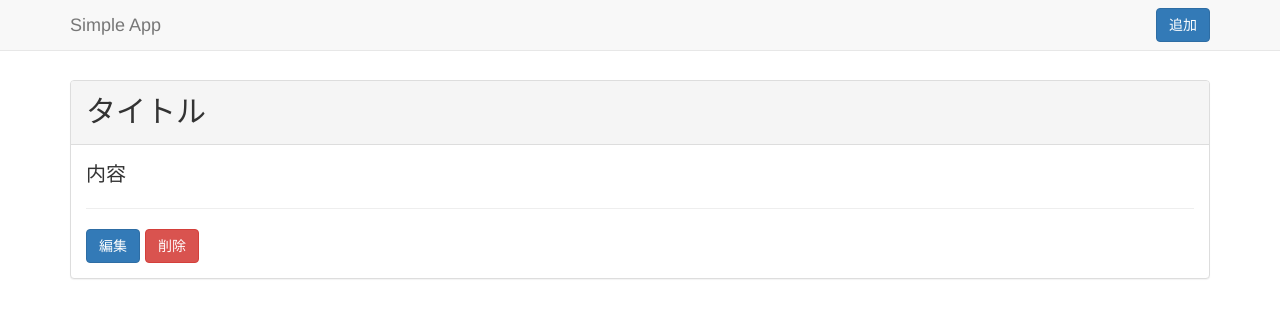
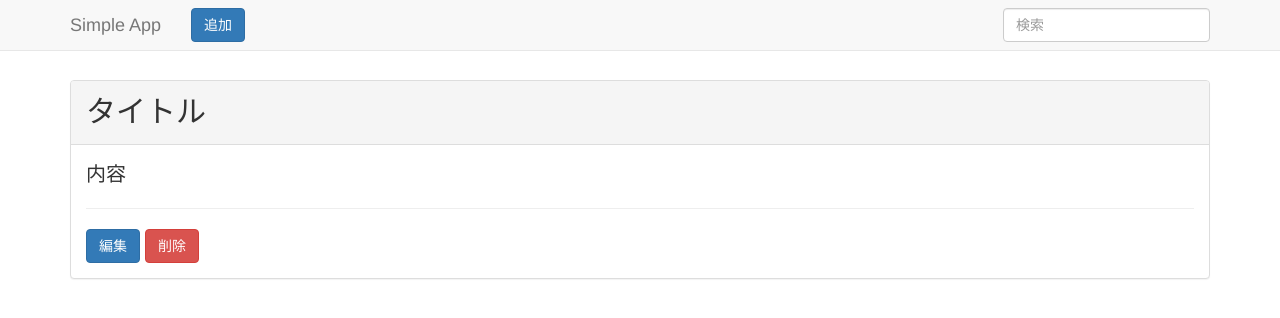
Before and after one commit to parsee1053/simple-app, a React (Create React App) app: page / in a window 1280 px wide. Shown: the top 318 px of the page. Built offline with nearby package versions, Linux system fonts and the light colour scheme.

Commit message:
検索機能を追加

```diff
--- a/src/App.js
+++ b/src/App.js
@@ -16,13 +16,17 @@ class App extends Component {
       items: props.initialItems,
       addModal: false,
       editModal: false,
-      index: null
+      index: null,
+      preSearchItems: null
     };
     this.showAddModal = this.showAddModal.bind(this);
     this.closeAddModal = this.closeAddModal.bind(this);
     this.addItem = this.addItem.bind(this);
     this.closeEditModal = this.closeEditModal.bind(this);
     this.editItem = this.editItem.bind(this);
+    this.startSearch = this.startSearch.bind(this);
+    this.search = this.search.bind(this);
+    this.endSearch = this.endSearch.bind(this);
   }
 
   showAddModal() {
@@ -106,6 +110,32 @@ class App extends Component {
     }
   }
 
+  startSearch(e) {
+    this.setState({ preSearchItems: this.state.items });
+    if (e.target.value.length > 0) {
+      this.search(e);
+    }
+  }
+
+  search(e) {
+    const value = e.target.value.trim();
+    if (!value) {
+      this.endSearch();
+      return;
+    }
+    const filterItems = this.state.preSearchItems.filter((item) => {
+      if (item.title.indexOf(value) > -1 || item.content.indexOf(value) > -1) {
+        return true;
+      }
+      return false;
+    });
+    this.setState({ items: filterItems });
+  }
+
+  endSearch() {
+    this.setState({ items: this.state.preSearchItems });
+  }
+
   render() {
     return (
       <React.Fragment>
@@ -115,8 +145,11 @@ class App extends Component {
             <Navbar.Toggle />
           </Navbar.Header>
           <Navbar.Collapse>
+            <Navbar.Form pullLeft>
+              <Button bsStyle="primary" onClick={this.showAddModal}>追加</Button>
+            </Navbar.Form>
             <Navbar.Form pullRight>
-              <Button bsStyle="primary" onClick={this.showAddModal}>追加</Button>
+              <FormControl type="text" placeholder="検索" onFocus={this.startSearch} onChange={this.search} onBlur={this.endSearch} />
             </Navbar.Form>
           </Navbar.Collapse>
         </Navbar>
```
